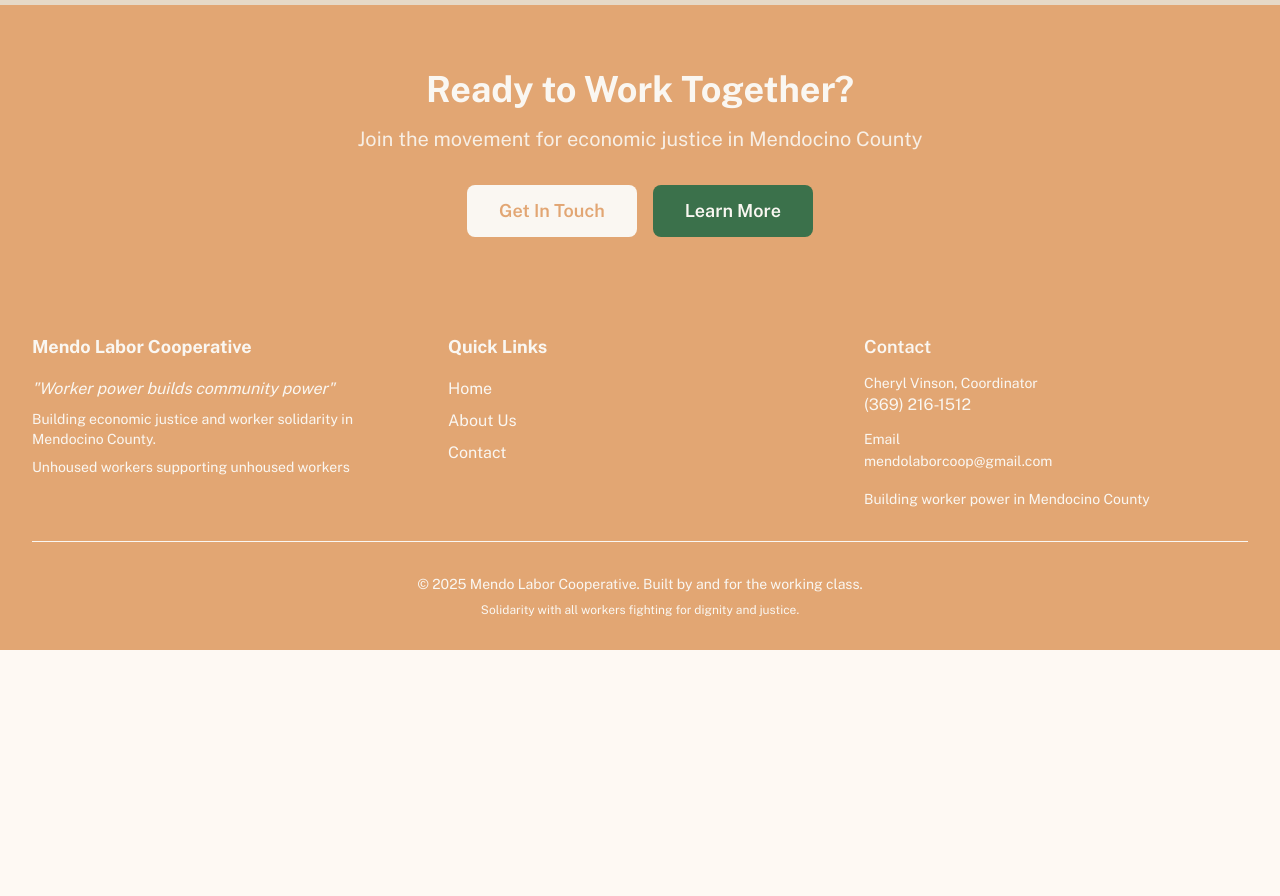
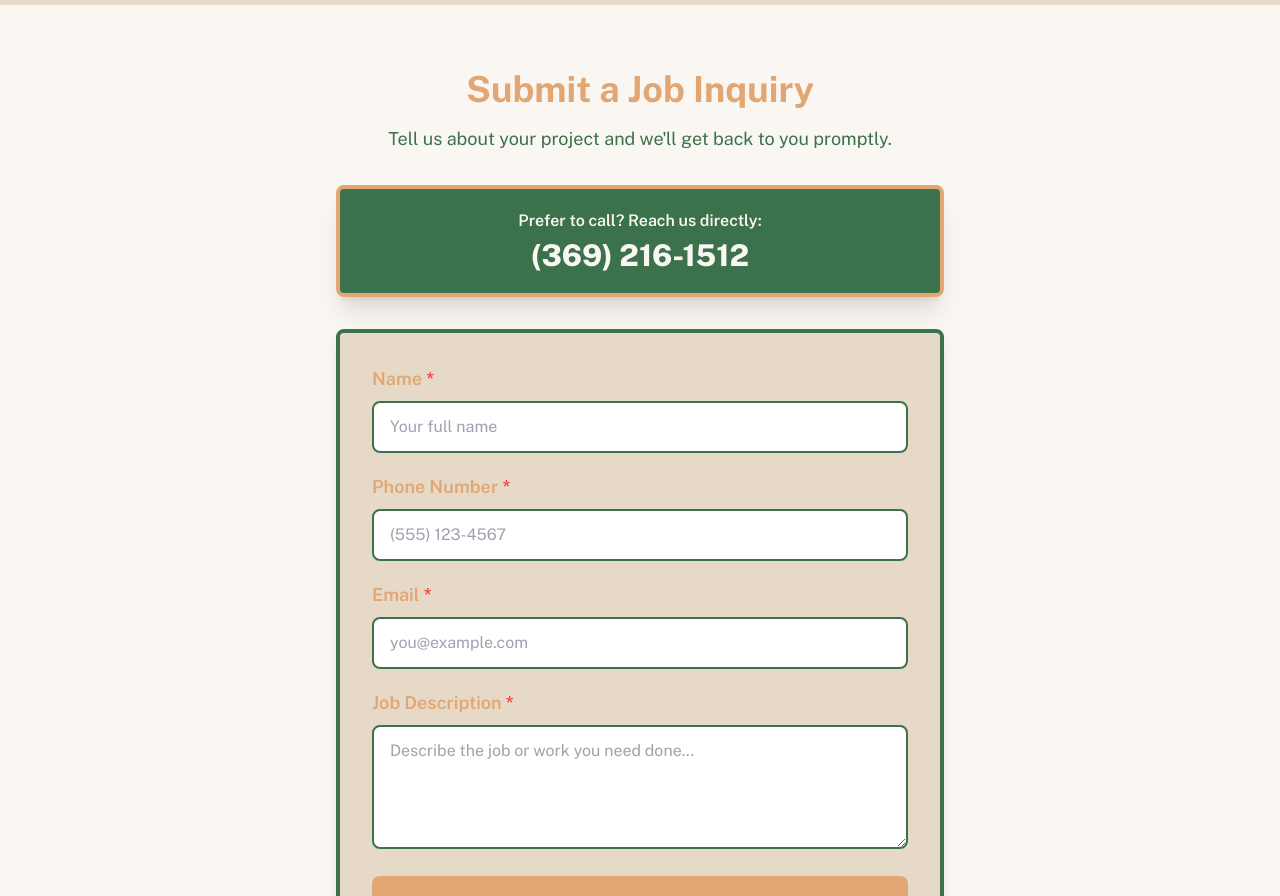
Before and after one commit to samuelmholley1/mendolaborcoop.ukiahumc.org, a Next.js app: page / in a window 1280 px wide. Shown: the part 1880-2776 px from the top of the page. Before the commit the page ends 2530 px from the top, so only its background shows below. Built offline with nearby package versions, Linux system fonts and the light colour scheme.

Commit message:
Add Contact Us to navbar and contact form section to landing page

```diff
--- a/components/NavBar.tsx
+++ b/components/NavBar.tsx
@@ -11,7 +11,7 @@ const NavBar: React.FC = () => {
     { name: 'Our Crew', href: '/our-crew' },
     { name: 'Hire Worker(s)', href: '/hire' },
     { name: 'About', href: '/about' },
-    { name: 'Contact', href: '/contact' },
+    { name: 'Contact Us', href: '/contact-us' },
     { name: 'Newsletter', href: '/newsletter' },
   ];
 
--- a/pages/index.tsx
+++ b/pages/index.tsx
@@ -317,6 +317,97 @@ const HomePage: React.FC = () => {
           </div>
         </section>
 
+        {/* Contact Form Section */}
+        <section id="contact-form" className="py-16 bg-cream">
+          <div className="max-w-2xl mx-auto px-4 sm:px-6 lg:px-8">
+            <div className="text-center mb-8">
+              <h2 className="text-3xl md:text-4xl font-headline font-bold text-gold mb-4">
+                Submit a Job Inquiry
+              </h2>
+              <p className="text-lg font-body text-moss">
+                Tell us about your project and we'll get back to you promptly.
+              </p>
+            </div>
+
+            {/* Phone CTA */}
+            <div className="bg-moss text-cream p-5 rounded-lg text-center border-4 border-gold shadow-xl mb-8">
+              <p className="text-base font-headline font-semibold mb-1">
+                Prefer to call? Reach us directly:
+              </p>
+              <a
+                href="tel:+13692161512"
+                className="text-2xl md:text-3xl font-headline font-extrabold block hover:opacity-90 transition-opacity"
+              >
+                (369) 216-1512
+              </a>
+            </div>
+
+            {/* Contact Form */}
+            <div className="bg-sand rounded-lg shadow-lg p-6 md:p-8 border-4 border-moss">
+              <form action="/contact-us" method="GET" className="space-y-5">
+                <div>
+                  <label htmlFor="home-name" className="block text-lg font-headline font-semibold text-gold mb-2">
+                    Name <span className="text-red-500">*</span>
+                  </label>
+                  <input
+                    type="text"
+                    id="home-name"
+                    name="name"
+                    required
+                    className="w-full px-4 py-3 border-2 border-moss rounded-lg font-body text-moss focus:outline-none focus:ring-2 focus:ring-gold focus:border-gold"
+                    placeholder="Your full name"
+                  />
+                </div>
+                <div>
+                  <label htmlFor="home-phone" className="block text-lg font-headline font-semibold text-gold mb-2">
+                    Phone Number <span className="text-red-500">*</span>
+                  </label>
+                  <input
+                    type="tel"
+                    id="home-phone"
+                    name="phone"
+                    required
+                    className="w-full px-4 py-3 border-2 border-moss rounded-lg font-body text-moss focus:outline-none focus:ring-2 focus:ring-gold focus:border-gold"
+                    placeholder="(555) 123-4567"
+                  />
+                </div>
+                <div>
+                  <label htmlFor="home-email" className="block text-lg font-headline font-semibold text-gold mb-2">
+                    Email <span className="text-red-500">*</span>
+                  </label>
+                  <input
+                    type="email"
+                    id="home-email"
+                    name="email"
+                    required
+                    className="w-full px-4 py-3 border-2 border-moss rounded-lg font-body text-moss focus:outline-none focus:ring-2 focus:ring-gold focus:border-gold"
+                    placeholder="you@example.com"
+                  />
+                </div>
+                <div>
+                  <label htmlFor="home-job" className="block text-lg font-headline font-semibold text-gold mb-2">
+                    Job Description <span className="text-red-500">*</span>
+                  </label>
+                  <textarea
+                    id="home-job"
+                    name="jobDescription"
+                    required
+                    rows={4}
+                    className="w-full px-4 py-3 border-2 border-moss rounded-lg font-body text-moss focus:outline-none focus:ring-2 focus:ring-gold focus:border-gold resize-vertical"
+                    placeholder="Describe the job or work you need done..."
+                  />
+                </div>
+                <Link
+                  href="/contact-us"
+                  className="block w-full py-4 rounded-lg text-xl font-headline font-bold bg-gold text-cream hover:bg-opacity-90 transition-colors text-center"
+                >
+                  Submit Inquiry
+                </Link>
+              </form>
+            </div>
+          </div>
+        </section>
+
         {/* CTA Band */}
         <section className="bg-gold py-16">
           <div className="max-w-4xl mx-auto px-4 sm:px-6 lg:px-8 text-center">
@@ -328,7 +419,7 @@ const HomePage: React.FC = () => {
             </p>
             <div className="flex flex-col sm:flex-row gap-4 justify-center">
               <Link
-                href="/contact"
+                href="/contact-us"
                 className="bg-cream text-gold px-8 py-3 rounded-lg text-lg font-headline font-semibold hover:bg-opacity-90 transition-colors focus:outline-none focus:ring-4 focus:ring-sand"
               >
                 Get In Touch
```
